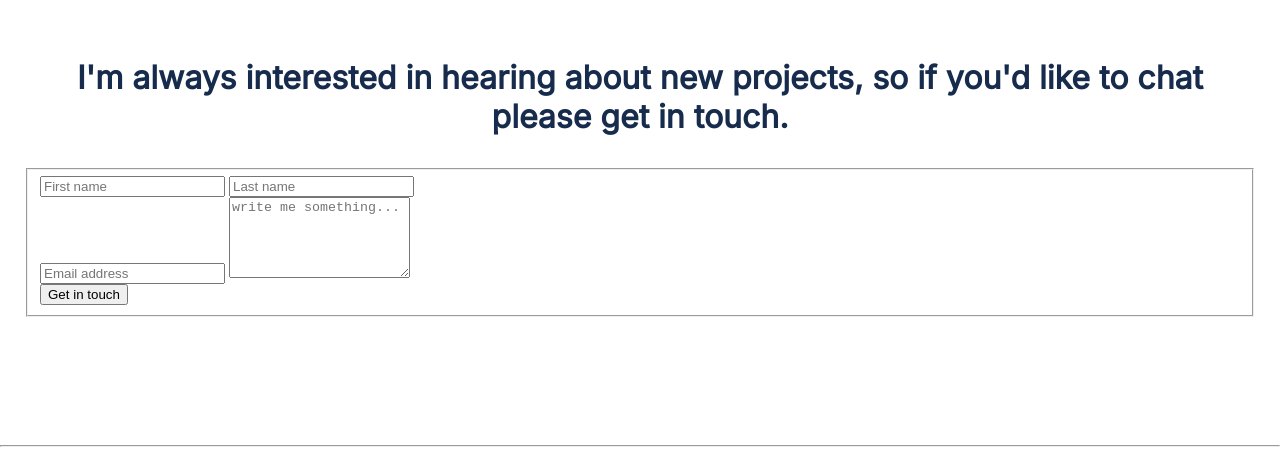
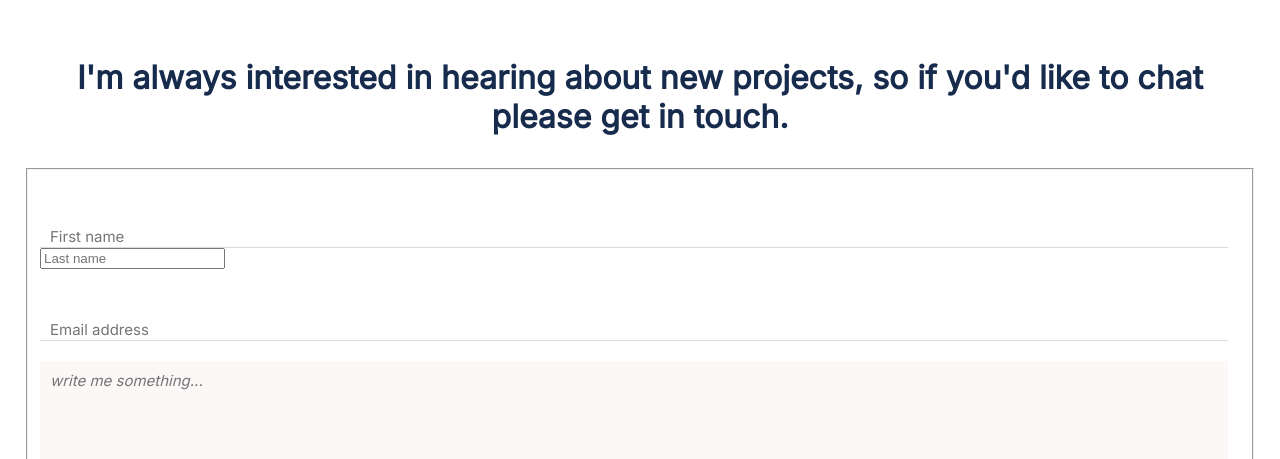
Before and after one commit to uno36/Portfolio, a website: page index.html in a window 1280 px wide. Shown: the part 6063-6522 px from the top of the page. Drawn offline with Linux system fonts and the light colour scheme; a web font is replaced by a local one.

Commit message:
i completed the styling of the form

```diff
--- a/styles.css
+++ b/styles.css
@@ -282,3 +282,32 @@ li {
   font-style: bold;
   text-align: center;
 }
+
+.name-field,
+.email-field {
+  border: 1px solid;
+  border-color: #ded8d7;
+  border-top: none;
+  border-left: none;
+  border-right: none;
+  margin-top: 50px;
+  width: 98%;
+  font-family: 'Inter', Arial, Helvetica, sans-serif;
+  font-size: 15px;
+  font-weight: 400;
+  color: #1a1919;
+  padding-left: 10px;
+}
+
+
+.text-area-field {
+  width: 98%;
+  background-color: #fbf8f7;
+  margin-top: 20px;
+  font-family: 'Inter', Arial, Helvetica, sans-serif;
+  font-size: 15px;
+  font-style: italic;
+  border: none;
+  padding-top: 10px;
+  padding-left: 10px;
+}
```
